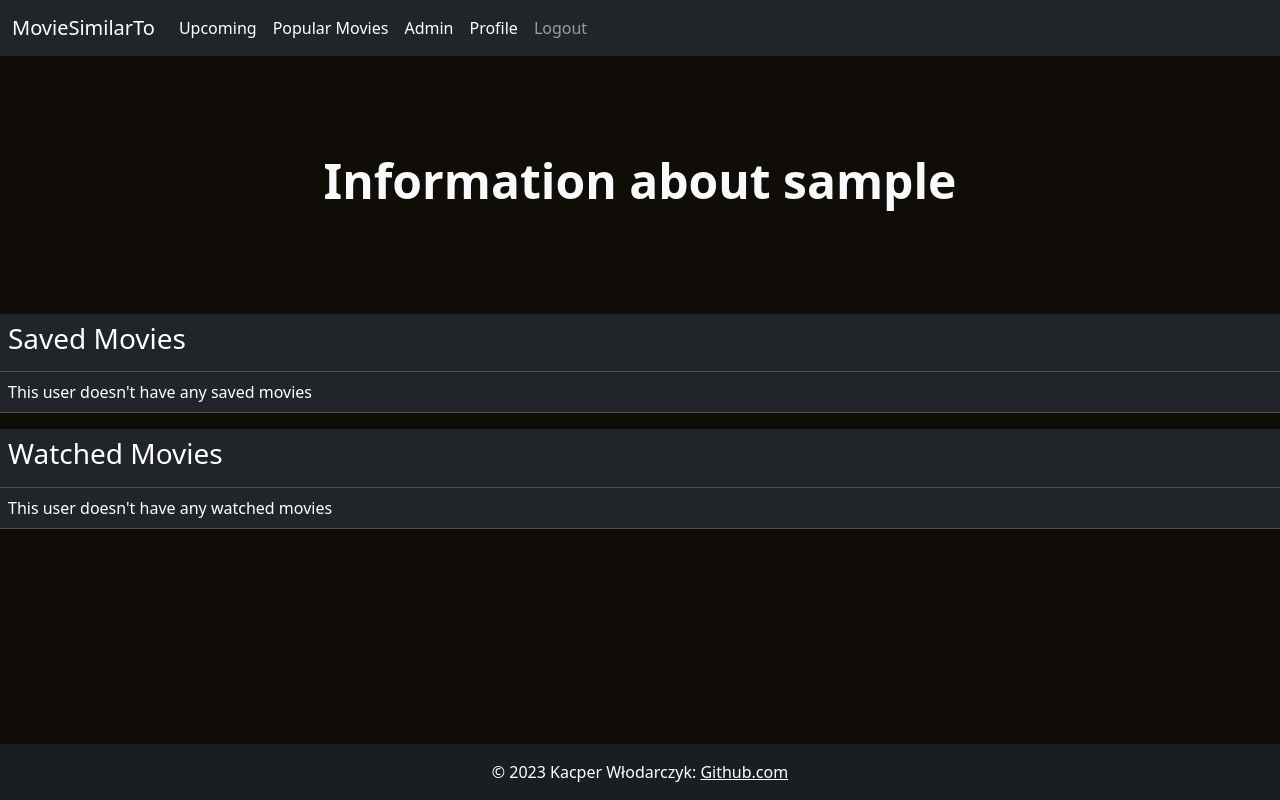
After one commit to DEENUU1/Flask-Movie-Similar-TO, a Flask app: page /admin/users/1 in a window 1280 px wide. The commit adds this page. Run offline with Flask 3, Linux system fonts and the light colour scheme; the visitor is signed in with stand-in values (Sample User, id 1); data that the repository does not hold is empty; some libraries are stand-ins or nearby versions.

Commit message:
User details in admin dashboard

```diff
--- a/similar_movies/auth.py
+++ b/similar_movies/auth.py
@@ -86,6 +86,26 @@ def admin():
         return redirect(url_for('views.home'))
 
 
+@auth.route('/admin/users/<int:id>')
+@login_required
+def user_details(id):
+    """ This view allows admin user to check information about every single user """
+    user_id = current_user.id
+    if user_id == 1:
+        user_info = User.query.get(id)
+        user_saved_shows = SavedMovies.query.filter_by(user_id=user_info.id).all()
+        user_watched_shows = WatchedMovies.query.filter_by(user_id=user_info.id).all()
+        return render_template('user_details.html',
+                               user=current_user,
+                               user_info=user_info,
+                               user_saved_shows=user_saved_shows,
+                               user_watched_shows=user_watched_shows)
+
+    else:
+        flash("You are not a admin user", category='error')
+        return redirect(url_for('views.home'))
+
+
 @auth.route('/delete-user/<int:id>', methods=['POST'])
 @login_required
 def delete_user(id):
--- a/similar_movies/templates/admin.html
+++ b/similar_movies/templates/admin.html
@@ -29,7 +29,7 @@
         {% for user in available_users %}
         <tr>
             <td>{{user.id}}</td>
-            <td>{{user.username}}</td>
+            <td><a href="admin/users/{{user.id}}">{{user.username}}</td></a>
             <td>{{user.email}}</td>
             <td>
                 <form action="{{ url_for('auth.delete_user', id=user.id) }}" method="POST">
--- /dev/null
+++ b/similar_movies/templates/user_details.html
@@ -0,0 +1,69 @@
+{% extends "base.html" %}
+
+
+{% block title %}Find similar film{% endblock %}
+
+{% block style %}
+    <link rel="stylesheet" type="text/css" href="/static/css/admin.css" />
+{% endblock %}
+
+
+{% block content %}
+
+<div class="px-4 py-5 my-5 text-center text-light">
+    <h1 class="display-5 fw-bold">Information about {{user_info.username}} </h1>
+</div>
+
+<div class="table-responsive">
+    <table class="table table-dark">
+        <thead>
+        <tr>
+            <td><h3>Saved Movies</h3></td>
+        </tr>
+        </thead>
+        <tbody>
+        {% if user_saved_shows %}
+            {% for user_shows in user_saved_shows %}
+            <tr>
+                <td>{{user_shows.title}}</td>
+            </tr>
+            {% endfor %}
+        {% else %}
+        <tr>
+            <td>This user doesn't have any saved movies</td>
+        </tr>
+        {% endif %}
+        </tbody>
+    </table>
+</div>
+
+
+<div class="table-responsive">
+    <table class="table table-dark">
+        <thead>
+        <tr>
+            <td><h3>Watched Movies</h3></td>
+        </tr>
+        </thead>
+        <tbody>
+        {% if user_watched_shows %}
+            {% for user_shows in user_watched_shows %}
+            <tr>
+                <td>{{user_shows.title}}</td>
+            </tr>
+            {% endfor %}
+        {% else %}
+        <tr>
+            <td>This user doesn't have any watched movies</td>
+        </tr>
+        {% endif %}
+        </tbody>
+    </table>
+</div>
+
+
+
+
+
+<div style="margin-bottom: 50px;"></div>
+{% endblock %}
```
